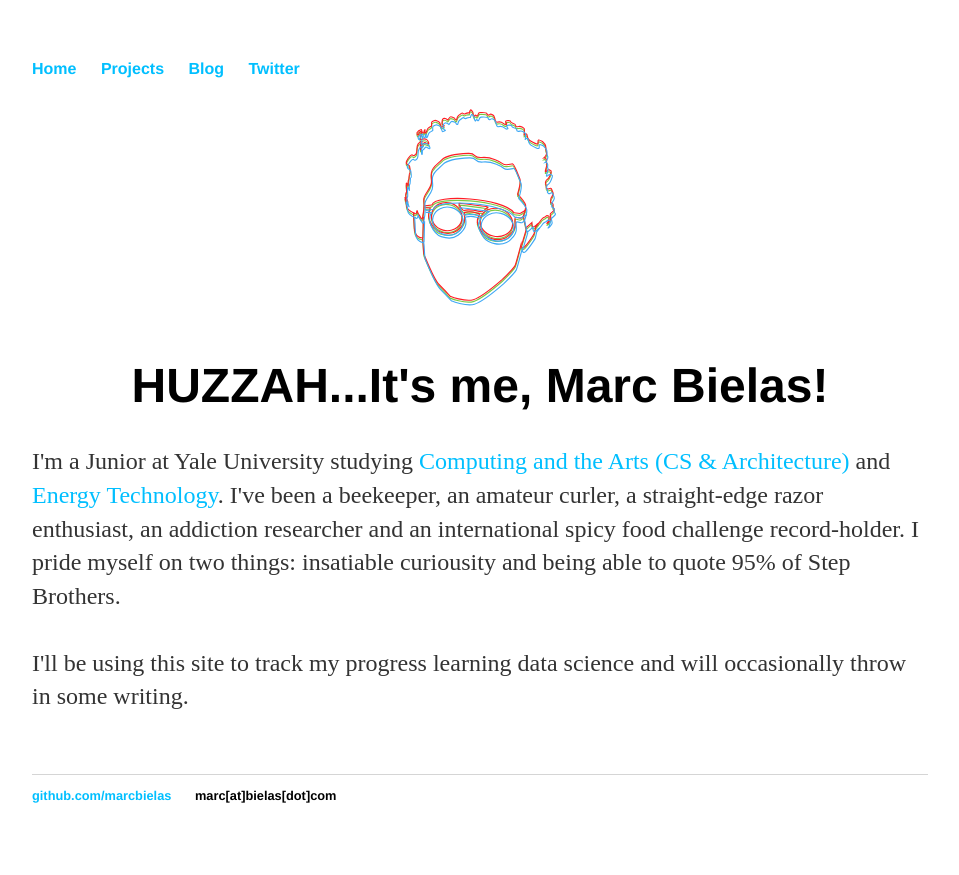
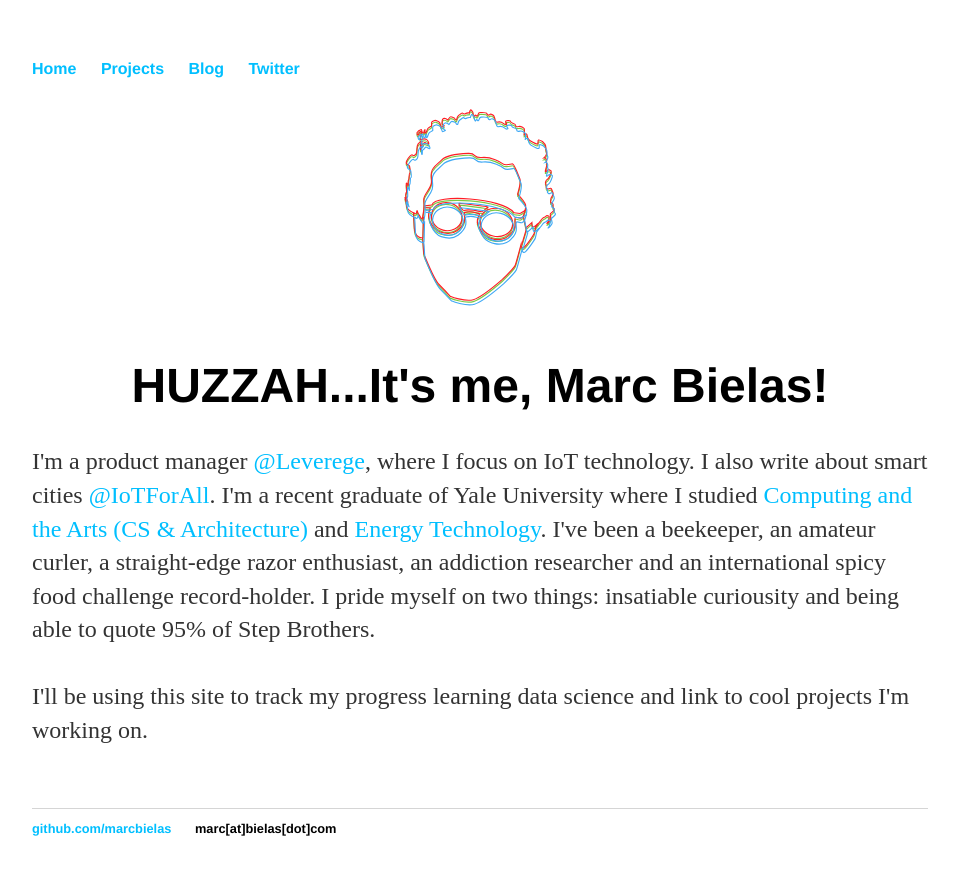
Before and after one commit to marcbielas/marcbielas.github.io-old, a Jekyll site: the page built from index.html, in a window 1280 px wide. Shown: the top 875 px of the page, without its empty margins (160-1119 px from the left). Built offline with Jekyll 4.4.1, drawn with Linux system fonts in a browser that asks for light colours.

Commit message:
Updated Index

```diff
--- a/index.html
+++ b/index.html
@@ -10,8 +10,8 @@
 	</h1></center>
 	<justify>
 
-		<p>I'm a Junior at Yale University studying <a href="http://c2.cs.yale.edu/">Computing and the Arts (CS &amp; Architecture)</a> and <a href ="http://earth.yale.edu/energy-studies"> Energy Technology</a>. I've been a beekeeper, an amateur curler, a straight-edge razor enthusiast, an addiction researcher and an international spicy food challenge record-holder. I pride myself on two things: insatiable curiousity and being able to quote 95% of Step Brothers.
+		<p>I'm a product manager <a href="https://www.leverege.com/">@Leverege</a>, where I focus on IoT technology. I also write about smart cities <a href="https://www.iotforall.com/">@IoTForAll</a>. I'm a recent graduate of Yale University where I studied <a href="http://c2.cs.yale.edu/">Computing and the Arts (CS &amp; Architecture)</a> and <a href ="http://earth.yale.edu/energy-studies"> Energy Technology</a>. I've been a beekeeper, an amateur curler, a straight-edge razor enthusiast, an addiction researcher and an international spicy food challenge record-holder. I pride myself on two things: insatiable curiousity and being able to quote 95% of Step Brothers.
 
-        <br><br>I'll be using this site to track my progress learning data science and will occasionally throw in some writing.</p> </div>
+        <br><br>I'll be using this site to track my progress learning data science and link to cool projects I'm working on.</p> </div>
 
     </justify>
```
